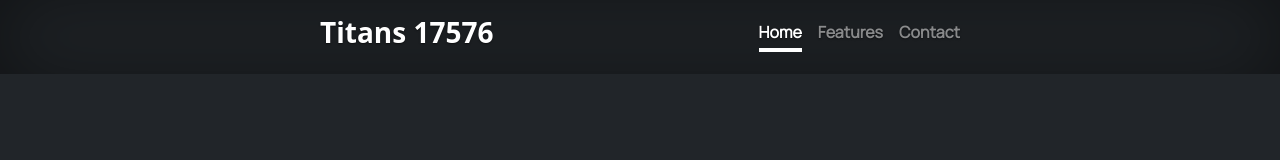
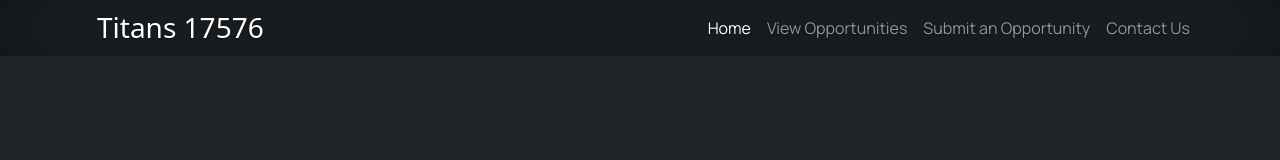
Before and after one commit to titans17576/titans17576.github.io, a plain HTML site: page index.html in a window 1280 px wide. Drawn offline with Linux system fonts and the light colour scheme.

Commit message:
better navbar without image

```diff
--- a/index.html
+++ b/index.html
@@ -9,16 +9,34 @@
 
     </head>
     <body class="text-bg-dark">
-      <div class="cover-container d-flex w-100 h-100 p-3 mx-auto flex-column">
-        <header>
-        <h3 class="float-md-start text-center text-bold" style=" font-weight: 550; font-family: system-ui, -apple-system, BlinkMacSystemFont, 'Segoe UI', Roboto, Oxygen, Ubuntu, Cantarell, 'Open Sans', 'Helvetica Neue', sans-serif">Titans 17576</h3>
-        <nav class="nav nav-masthead justify-content-center float-md-end">
-          <a class="nav-link fw-bold py-1 px-0 active" aria-current="page" href="#">Home</a>
-          <a class="nav-link fw-bold py-1 px-0" href="#">Features</a>
-          <a class="nav-link fw-bold py-1 px-0" href="#">Contact</a>
-        </nav>
-        </header>
-      </div>
+      <nav class="navbar navbar-expand-lg navbar-dark">
+        <div class="container">
+          <a href="index.html" class="navbar-brand">
+            <img height="45" class="d-inline-block align-top" alt="">
+            <span class="h3 mb-0"  style="font-family: system-ui, -apple-system, BlinkMacSystemFont, 'Segoe UI', Roboto, Oxygen, Ubuntu, Cantarell, 'Open Sans', 'Helvetica Neue', sans-serif; ">Titans 17576</span>
+          </a>
+            <button class="navbar-toggler" type="button" data-bs-toggle="collapse" data-bs-target="#navbarNav" aria-controls="navbarNav" aria-expanded="false" aria-label="Toggle navigation">
+              <span class="navbar-toggler-icon"></span>
+            </button>
+            <div class="collapse navbar-collapse" id="navbarNav">
+              <ul class="navbar-nav ms-auto">
+              <li class="nav-item">
+                <a href="index.html" class="nav-link active">Home</a>
+              </li>
+              <li class="nav-item">
+                <a href="#" class="nav-link ">View Opportunities</a>
+              </li>
+              <li class="nav-item">
+                <a href="#" class="nav-link ">Submit an Opportunity</a>
+              </li>
+              <li class="nav-item">
+                <a href="#" class="nav-link ">Contact Us</a>
+              </li>
+            </ul>
+          </div>
+        </div>
+      </nav>
+      <h3 class="float-lg-start text-center">
         <script src="vendor/bootstrap/js/bootstrap.bundle.min.js"></script>
     </body>
 </html>
--- a/style.css
+++ b/style.css
@@ -4,16 +4,14 @@
   font-weight: normal;
   font-style: normal;
 }
-
-/* Custom default button */
-.btn-light,
-.btn-light:hover,
-.btn-light:focus {
-  color: #333;
-  text-shadow: none; /* Prevent inheritance from `body` */
+.navbar-brand {
+  padding: 0 15px;
+  height: 40px;
+  display: flex;
+  align-items: center;
+  justify-content: center;
+  font-size:x-large;
 }
-
-
 /*
  * Base structure
  */
@@ -24,31 +22,3 @@ body {
   font-family: "manrope";
 
 }
-
-.cover-container {
-  max-width: 42em;
-}
-
-
-/*
- * Header
- */
-
-.nav-masthead .nav-link {
-  color: rgba(255, 255, 255, .5);
-  border-bottom: .25rem solid transparent;
-}
-
-.nav-masthead .nav-link:hover,
-.nav-masthead .nav-link:focus {
-  border-bottom-color: rgba(255, 255, 255, .25);
-}
-
-.nav-masthead .nav-link + .nav-link {
-  margin-left: 1rem;
-}
-
-.nav-masthead .active {
-  color: #fff;
-  border-bottom-color: #fff;
-}
```
